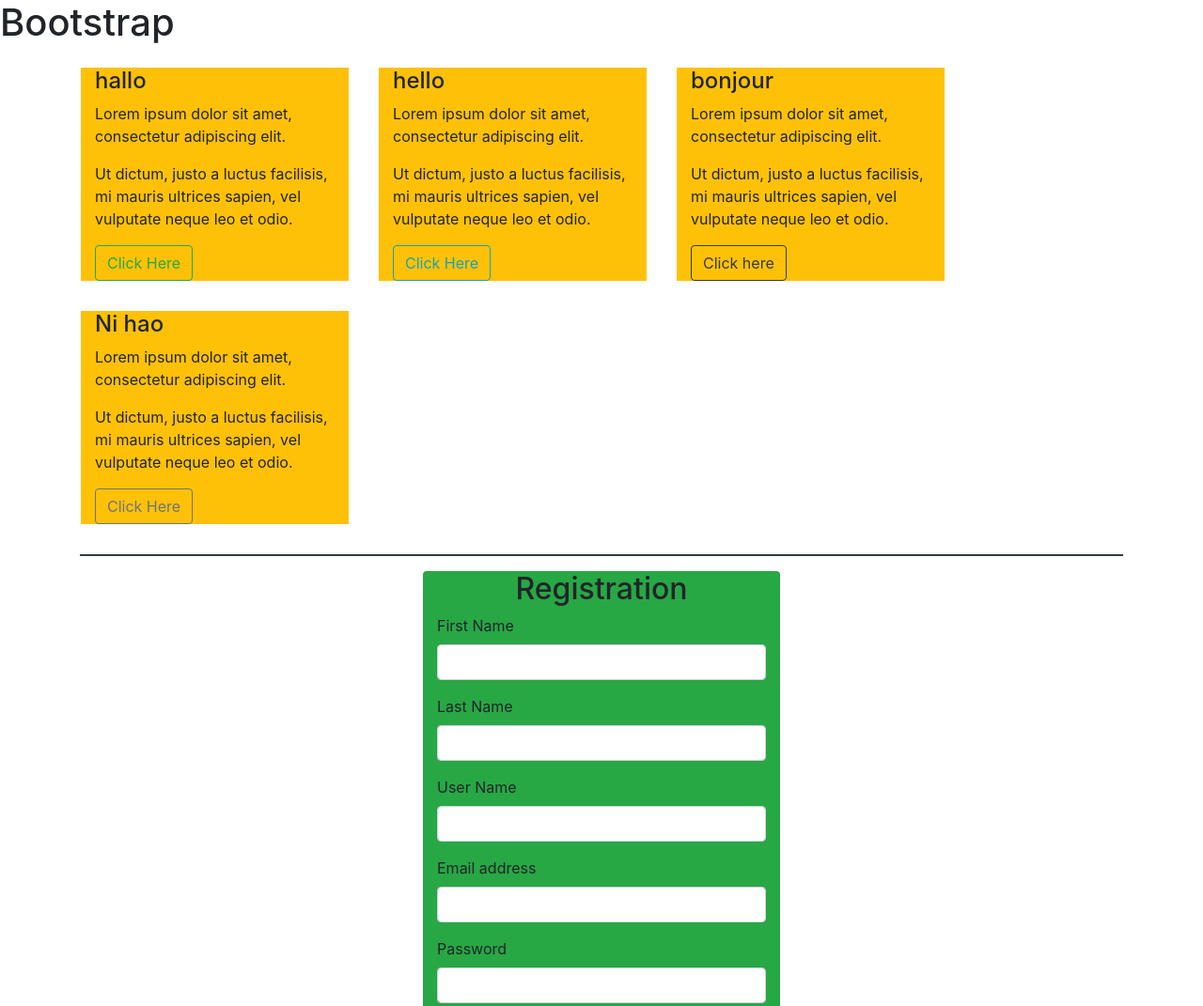
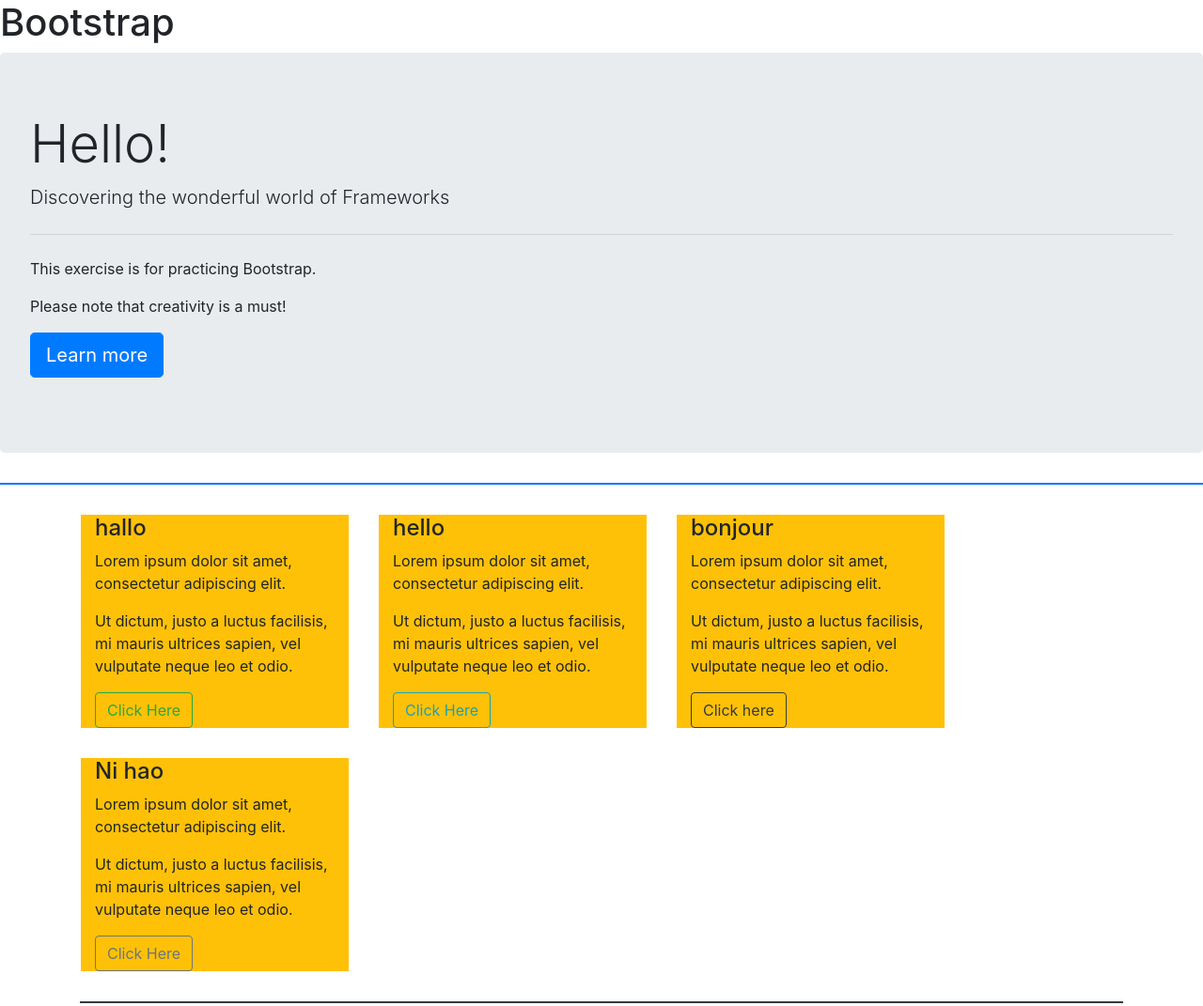
Before and after one commit to bennyho88/Bennytrap, a plain HTML site: page index.html in a window 1280 px wide. Shown: the top 1071 px of the page at 94% size. Drawn offline with nearby package versions, Linux system fonts and the light colour scheme.

Commit message:
added jumbotron

```diff
--- a/index.html
+++ b/index.html
@@ -12,6 +12,17 @@
   </head>
   <body>
     <h1>Bootstrap</h1>
+    <div class="jumbotron">
+        <h1 class="display-4">Hello!</h1>
+        <p class="lead">Discovering the wonderful world of Frameworks</p>
+        <hr class="my-4">
+        <p>This exercise is for practicing Bootstrap.</p>
+        <p>Please note that creativity is a must!</p>
+        <p class="lead">
+          <a class="btn btn-primary btn-lg" href="#" role="button">Learn more</a>
+        </p>
+      </div>
+    <hr class="border border-primary">
     <div class="container">
         <div class="row">
             <div class="col-sm-6 col-md-4 col-lg-3 m-3 bg-warning">
```
